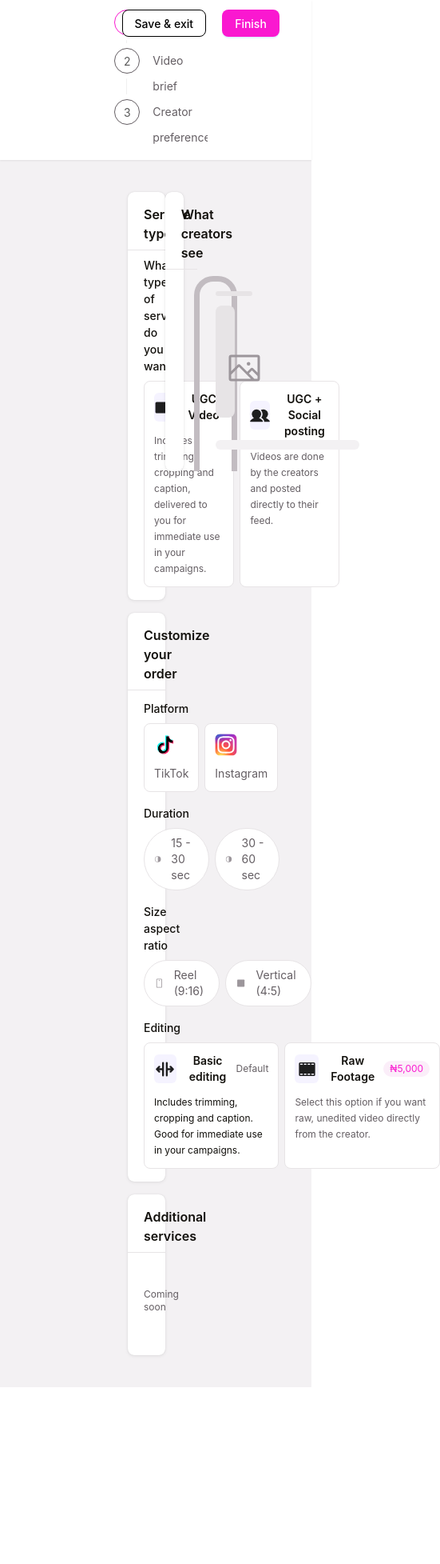
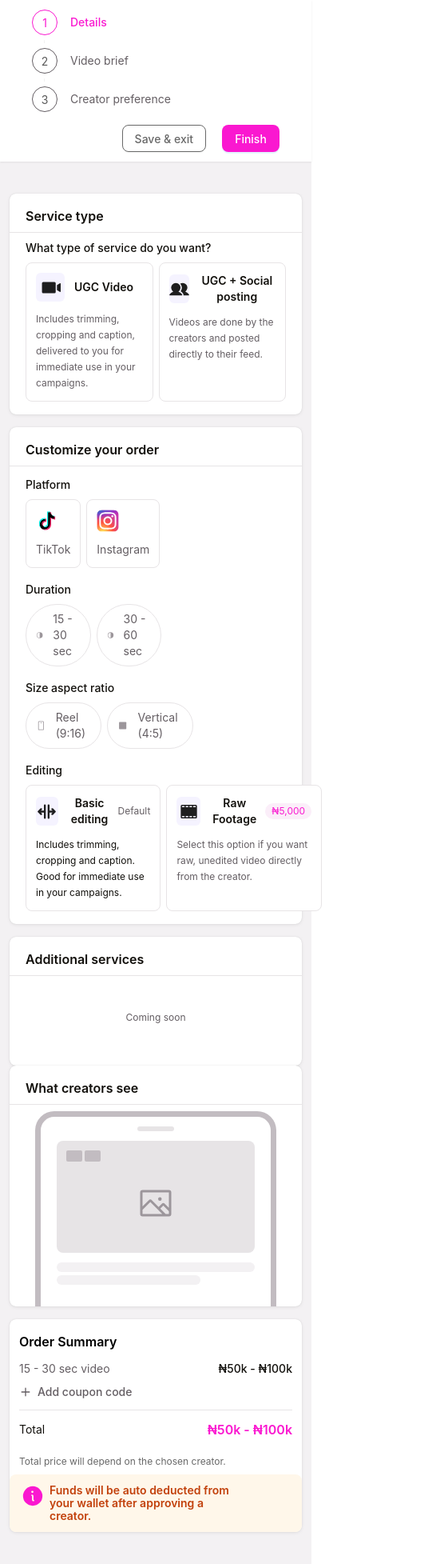
Before and after one commit to ReelpayHQ/reelpay-frontend, a React app: page /createbrief in a window 390 px wide. Shown: the whole page at 80% size, 551 px wide, since content can reach past the window. Before the commit the page ends 1734 px from the top, so only its background shows below. Built offline with nearby package versions, Linux system fonts and the light colour scheme; the HTML template or start-up script is replaced by a standard one.

Commit message:
feat: adds stepper responsiveness

```diff
--- a/src/App.css
+++ b/src/App.css
@@ -22,6 +22,7 @@
      --color-brandRed-100: #DF2D2D;
      --color-brandGreen: #16A34A;
      --color-brandGreen-100: #11813C;
+     --color-brandOrange:#C2410C;
      --color-brandOrange-100: #FFF7EA;
      --color-brandPurple: #6D28D8;
      --color-brandPurple-100: #F5F3FF;
@@ -111,7 +112,8 @@
 
    .stepwrapper .ant-steps .ant-steps-item-finish .ant-steps-item-icon {
      background-color: transparent;
-     border-color: #e6f4ff;
+     border-color: var(--color-brandAsh);
+    color: var(--color-brandAsh);
    }
 
    .stepwrapper .ant-steps-item .ant-steps-item-process .ant-steps-item-active {
@@ -152,6 +154,10 @@
      flex: none;
    }
 
+     .stepwrapper .anticon svg {
+    color:var(--color-brandAsh);
+   }
+
    .radioWrapper .ant-radio-button-wrapper {
      border: 1px solid var(--color-brandAsh-900);
      border-radius: var(--radius-lg);
--- a/src/components/FormBlock.jsx
+++ b/src/components/FormBlock.jsx
@@ -1,12 +1,12 @@
 import React from "react";
 
-const FormBlock = ({ title, style = "py-4", children }) => {
+const FormBlock = ({ title, style = "py-4", children,childrenStyle='px-5 mt-2' }) => {
   return (
     <div className={`rounded-lg bg-white shadow-formblock ${style}`}>
-      <h1 className="font-semibold text-size16 text-brandBlack border-b border-brandAsh-900 px-5 pb-2">
+     {title? <h1 className="font-semibold text-size16 text-brandBlack border-b border-brandAsh-900 px-5 pb-2">
         {title}
-      </h1>
-      <div className="px-5 mt-2">{children}</div>
+      </h1>:null}
+      <div className={`${childrenStyle}`}>{children}</div>
     </div>
   );
 };
--- a/src/pages/private/CreateBrief.jsx
+++ b/src/pages/private/CreateBrief.jsx
@@ -4,7 +4,7 @@ import CreateBriefStepone from "../../components/private/CreateBriefStepone";
 import CreateBriefStepthree from "../../components/private/CreateBriefStepthree";
 import CreateBriefSteptwo from "../../components/private/CreateBriefSteptwo";
 import FormBlock from "../../components/FormBlock";
-import { PiImage } from "react-icons/pi";
+import { PiImage, PiInfoFill, PiPlusBold } from "react-icons/pi";
 
 const items = [CreateBriefStepone, CreateBriefSteptwo, CreateBriefStepthree];
 const stepItem = [
@@ -37,12 +37,22 @@ const CreateBrief = () => {
     <div className="bg-brandAsh-300">
       <div className="py-3 px-10 bg-white shadow-light">
         <Row>
-          <Col span={9} offset={8}>
+          <Col
+            xs={{ span: 24, offset: 0 }}
+            sm={{ span: 24, offset: 0 }}
+            md={{ span: 12, offset: 0 }}
+            lg={{ span: 9, offset: 8 }}
+          >
             <div className="stepwrapper">
               <Steps current={current} items={stepItem} />
             </div>
           </Col>
-          <Col span={4} offset={3}>
+          <Col
+            xs={{ span: 24, offset: 0 }}
+            sm={{ span: 24, offset: 0 }}
+            md={{ span: 12, offset: 0 }}
+            lg={{ span: 4, offset: 3 }}
+          >
             <div className="flex gap-5 justify-self-end place-self-end">
               <Button type="default" className="!h-8.5">
                 Save & exit
@@ -59,15 +69,25 @@ const CreateBrief = () => {
           </Col>
         </Row>
       </div>
-      <div className="px-40 py-10">
+      <div className=" px-3 md:px-40 py-10">
         <Row gutter={"40"}>
-          <Col span={16}>
+          <Col
+            xs={{ span: 24 }}
+            sm={{ span: 24 }}
+            md={{ span: 12 }}
+            lg={{ span: 16 }}
+          >
             <RenderComponent />
           </Col>
-          <Col span={8}>
+          <Col
+            xs={{ span: 24 }}
+            sm={{ span: 24 }}
+            md={{ span: 12 }}
+            lg={{ span: 8 }}
+          >
             <div className="flex flex-col gap-4">
               <FormBlock title={"What creators see"} style="pt-4 pb-0">
-                <div className="px-4">
+                <div className="px-3">
                   <div className="border-t-7 border-r-7 border-l-7 border-brandAshBold h-61 rounded-t-3xl px-5">
                     <div className="w-11.5 h-1.5 rounded-size100 bg-brandAsh-900 m-auto mt-3" />
                     <div className="h-35 rounded-lg bg-brandAsh-900 mt-3 p-3">
@@ -89,6 +109,56 @@ const CreateBrief = () => {
                   </div>
                 </div>
               </FormBlock>
+
+              <FormBlock title={""} style="pt-4 pb-0" childrenStyle="px-0">
+                <div>
+                  <div className="px-3">
+                    <h1 className="font-semibold text-size16 text-black">
+                      Order Summary
+                    </h1>
+                    <div className="py-3 border-b border-brandAsh-900 flex flex-col gap-2">
+                      <Flex align="center" justify="space-between">
+                        <p className="text-brandAsh text-sm">
+                          15 - 30 sec video
+                        </p>
+                        <p className="text-brandBlack font-medium text-sm">
+                          ₦50k - ₦100k
+                        </p>
+                      </Flex>
+                      <div>
+                        <Button
+                          type="link"
+                          className="!p-0 !text-brandAsh !h-0"
+                          onClick={() => {}}
+                          icon={<PiPlusBold />}
+                        >
+                          Add coupon code
+                        </Button>
+                      </div>
+                    </div>
+                    <div className="pt-3 pb-2">
+                      <Flex align="center" justify="space-between">
+                        <p className="text-sm text-brandBlack">Total</p>
+                        <p className="text-size16 font-semibold text-brandPink">
+                          ₦50k - ₦100k
+                        </p>
+                      </Flex>
+                      <p className="mt-5 text-xs text-brandAsh-200">
+                        Total price will depend on the chosen creator.
+                      </p>
+                    </div>
+                  </div>
+                  <div className="bg-brandOrange-100 rounded-lg px-3.5 py-3">
+                    <Flex align="" gap={6}>
+                      <PiInfoFill size={30} color="var(--color-brandPink)" />
+                      <p className="text-sm font-semibold leading-4 text-brandOrange max-w-58">
+                        Funds will be auto deducted from your wallet after
+                        approving a creator.
+                      </p>
+                    </Flex>
+                  </div>
+                </div>
+              </FormBlock>
             </div>
           </Col>
         </Row>
```
